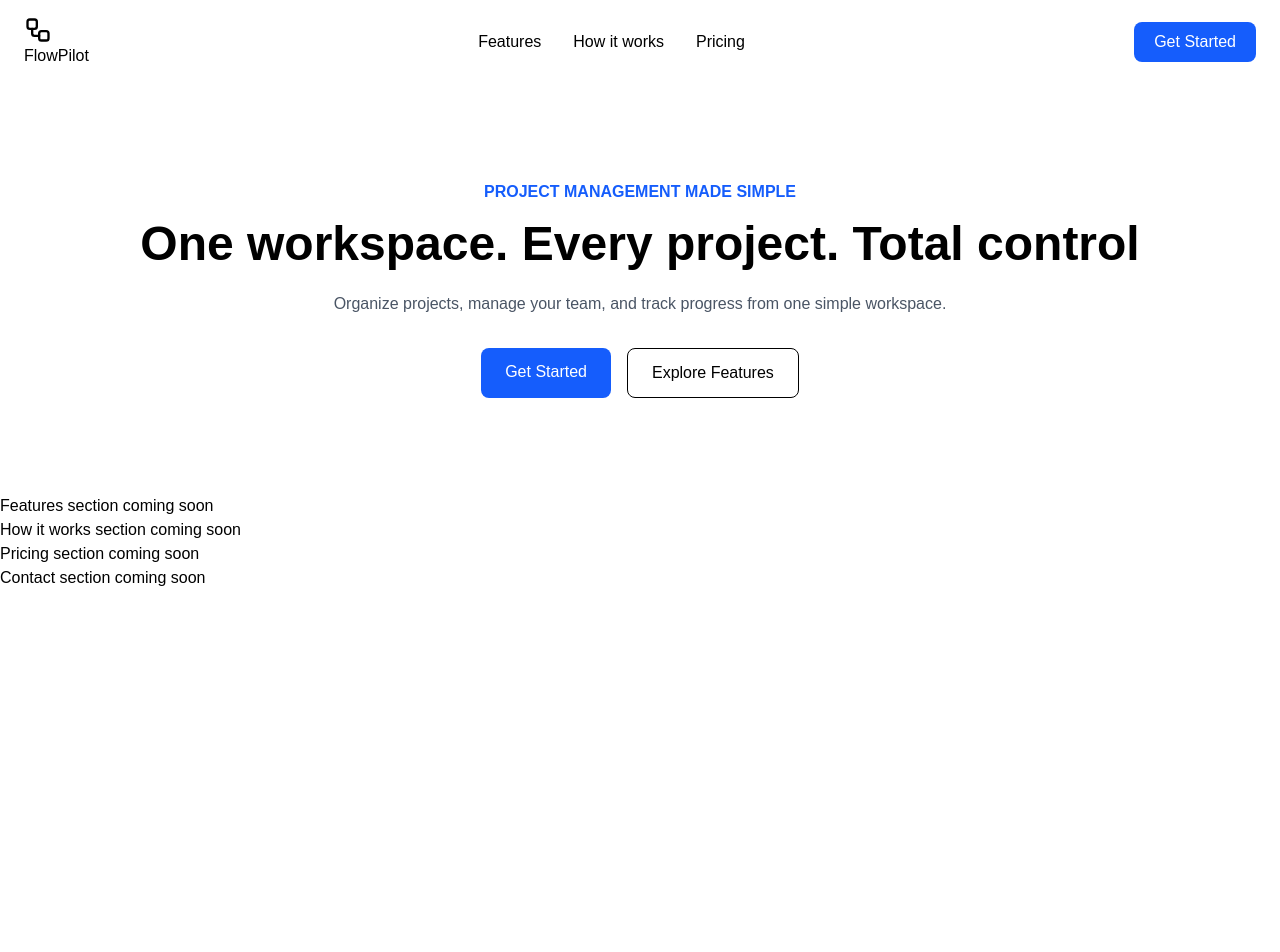
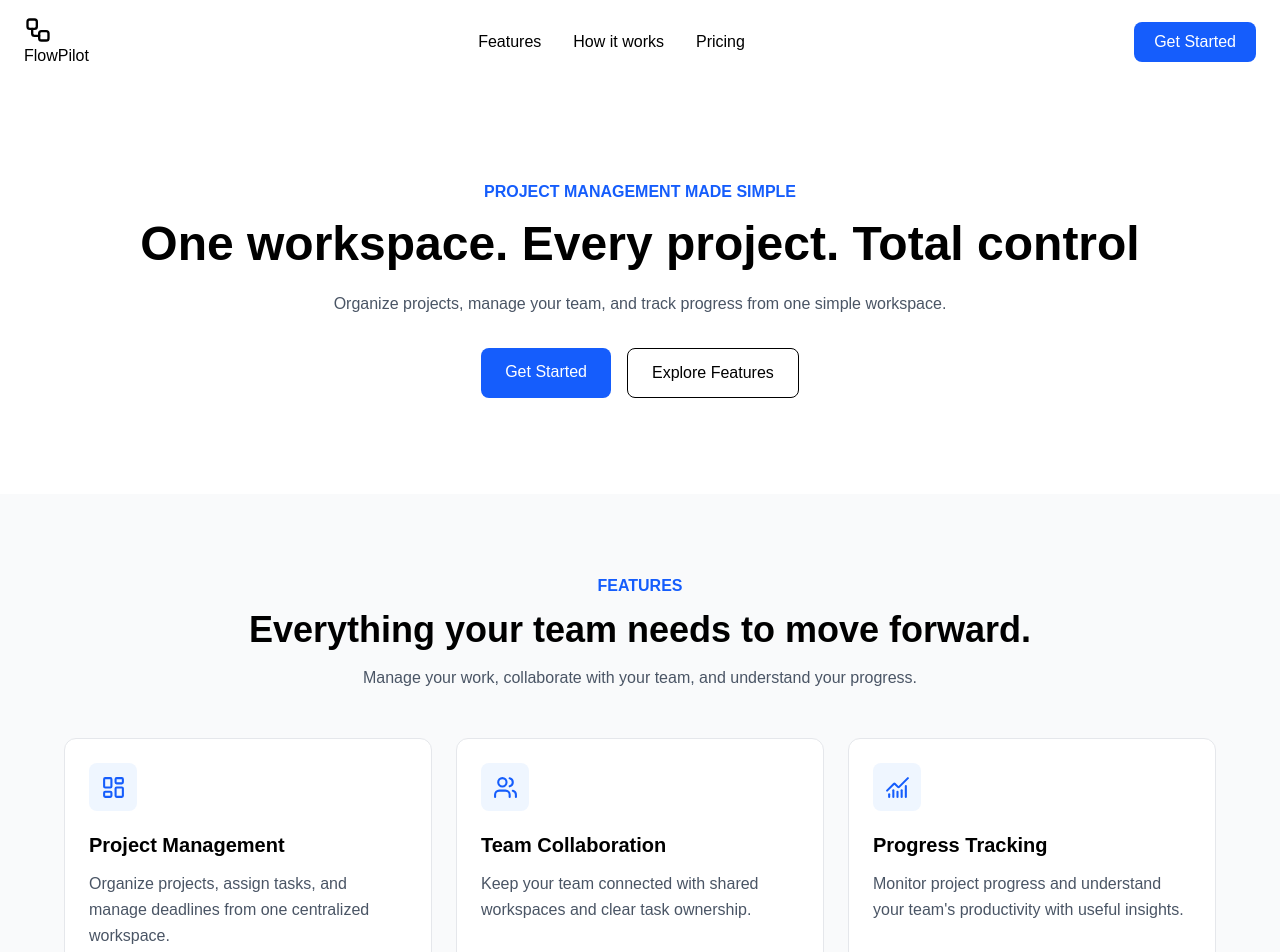
Before and after one commit to Ritikraj551/flowpilot, a React (Vite) app: page / in a window 1280 px wide. Shown: the top 952 px of the page. Before the commit the page ends 800 px from the top, so only its background shows below. Built offline with nearby package versions, Linux system fonts and the light colour scheme.

Commit message:
Add reusable feature section and components

```diff
--- a/src/App.jsx
+++ b/src/App.jsx
@@ -1,4 +1,5 @@
 import Navbar from "./components/Navbar";
+import Features from "./sections/Features";
 import Hero from "./sections/Hero";
 
 function App() {
@@ -7,7 +8,8 @@ function App() {
       <Navbar />
       <main>
         <Hero />
-        <section id="features">Features section coming soon</section>
+
+        <Features />
 
         <section id="how-it-works">How it works section coming soon</section>
 
--- /dev/null
+++ b/src/components/FeatureCard.jsx
@@ -0,0 +1,13 @@
+export default function FeatureCard({ icon: Icon, title, description }) {
+  return (
+    <div className="bg-white border border-gray-200 rounded-xl p-6">
+      <div className="w-12 h-12 bg-blue-50 rounded-lg flex items-center justify-center mb-5">
+        <Icon size={25} className="text-blue-600" />
+      </div>
+
+      <h3 className="text-xl font-semibold mb-3">{title}</h3>
+
+      <p className="text-gray-600 leading-relaxed">{description}</p>
+    </div>
+  );
+}
--- /dev/null
+++ b/src/data/features.js
@@ -0,0 +1,25 @@
+import { LayoutDashboard, Users, ChartNoAxesCombined } from "lucide-react";
+
+export const features = [
+  {
+    id: 1,
+    icon: LayoutDashboard,
+    title: "Project Management",
+    description:
+      "Organize projects, assign tasks, and manage deadlines from one centralized workspace.",
+  },
+  {
+    id: 2,
+    icon: Users,
+    title: "Team Collaboration",
+    description:
+      "Keep your team connected with shared workspaces and clear task ownership.",
+  },
+  {
+    id: 3,
+    icon: ChartNoAxesCombined,
+    title: "Progress Tracking",
+    description:
+      "Monitor project progress and understand your team's productivity with useful insights.",
+  },
+];
--- /dev/null
+++ b/src/sections/Features.jsx
@@ -0,0 +1,36 @@
+import { features } from "../data/features";
+import FeatureCard from "../components/FeatureCard";
+
+export default function Features() {
+  return (
+    <section id="features" className="px-6 py-20 bg-gray-50">
+      <div className="max-w-6xl mx-auto">
+        {/* section */}
+        <div className="text-center mb-12">
+          <p className="text-blue-600 font-semibold mb-3">FEATURES</p>
+
+          <h2 className="text-3xl md:text-4xl font-bold mb-4">
+            Everything your team needs to move forward.
+          </h2>
+
+          <p className="text-gray-600 max-w-2xl mx-auto">
+            Manage your work, collaborate with your team, and understand your
+            progress.
+          </p>
+        </div>
+
+        {/* feature cards */}
+        <div className="grid grid-cols-1 md:grid-cols-3 gap-6">
+          {features.map((feature) => (
+            <FeatureCard
+              key={feature.id}
+              icon={feature.icon}
+              title={feature.title}
+              description={feature.description}
+            />
+          ))}
+        </div>
+      </div>
+    </section>
+  );
+}
```
